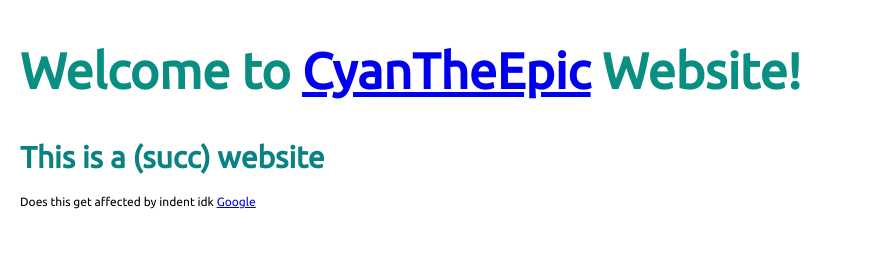
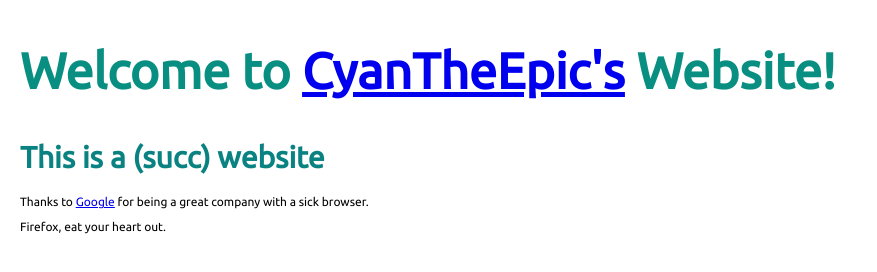
Before and after one commit to CyanTheEpic/cyantheepic.github.io, a plain HTML site: page index.html in a window 1280 px wide. Shown: the whole page, without its empty margins (0-877 px from the left). Drawn offline with nearby package versions, Linux system fonts and the light colour scheme.

Commit message:
Wrote, fixed CTE and Github hyperlink

```diff
--- a/index.html
+++ b/index.html
@@ -11,12 +11,12 @@
 </head>
 
 <body>
-  <h2>Welcome to <a href="https://github.com/CyanTheEpic's">CyanTheEpic</a> Website!</h2>
+  <h2>Welcome to <a href="https://github.com/CyanTheEpic">CyanTheEpic's</a> Website!</h2>
   <h1>This is a (succ) website</h1>
   <p>
-    Does this get affected by indent idk <a href="https://www.google.com.au">Google</a>
+  Thanks to <a href="https://www.google.com.au">Google</a> for being a great company with a sick browser.
   </p>
+  <p>Firefox, eat your heart out.</p>
 </body>
 
-
 </html>
```
